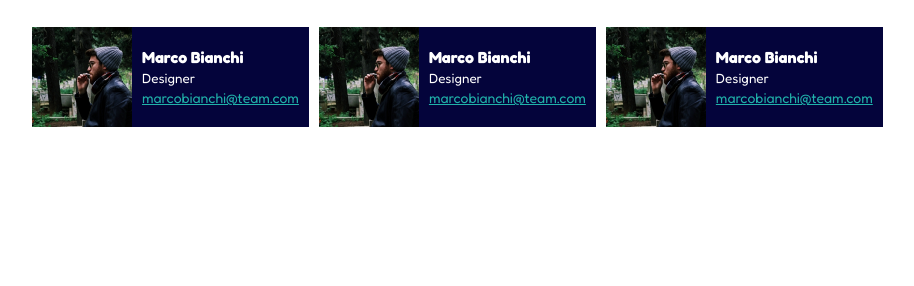
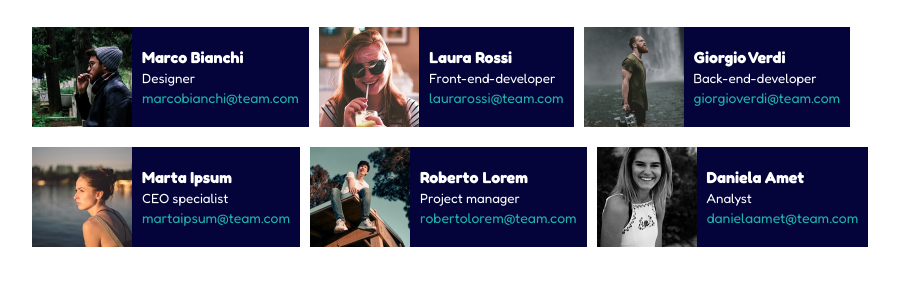
Before and after one commit to Nembo93/html-css-float-cards, a plain HTML site: page index.html in a window 1280 px wide. Shown: the part 132-418 px from the top of the page, without its empty margins (168-1082 px from the left). Drawn offline with Linux system fonts and the light colour scheme.

Commit message:
Cambiati connotati cards

```diff
--- a/css/index.css
+++ b/css/index.css
@@ -1,4 +1,4 @@
-/* COMMON */
+/*/// COMMON ///*/
 *{
     box-sizing: border-box;
     margin: 0;
@@ -11,15 +11,15 @@
     clear: both;
 }
 
-/* TYPOGRAPHY */
+/*/// TYPOGRAPHY ///*/
 body{
     font-family: 'Fredoka', sans-serif;
 }
 
 
-/* MAIN */
+/*/// MAIN ///*/
 
-/* title */
+/* TITLE */
 .box_title{
     max-width: 600px;
     margin: auto;
@@ -35,12 +35,15 @@ p{
     margin-bottom: 30px;
 }
 
-/* card */
+/* CARD */
+
+/* contenitore dellE cards */
 .container{
     max-width: 900px;
     margin: auto;
 }
 
+/* contenitore dellA */
 .box_card{
     color: white;
     background-color: rgb(4, 4, 59);
@@ -64,4 +67,5 @@ p{
 .mail{
    color: lightseagreen;
    font-size: 14px;
+   text-decoration: none;
 }
--- a/index.html
+++ b/index.html
@@ -14,13 +14,17 @@
 </head>
 
 <body>
+
+    <!-- Titolo pagina -->
     <div class="box_title">
         <h1>Meet our team</h1>
         <p>Lorem ipsum dolor sit amet consectetur adipisicing elit. Veritatis tenetur itaque ab ullam? In at ipsum ducimus cumque mollitia animi reprehenderit blanditiis!.</p>
     </div>
 
+    <!-- Sezione delle card -->
     <div class="container clearfix">
 
+        <!-- Marco Bianchi -->
         <div class="box_card">
             <img class="card_img clearfix" src="img/assets/img/male1.png" alt="Marco">
             <div class="card_info">
@@ -31,23 +35,58 @@
             </div>
         </div>
 
+        <!-- Laura Rossi -->
         <div class="box_card">
-            <img class="card_img clearfix" src="img/assets/img/male1.png" alt="Marco">
+            <img class="card_img clearfix" src="img/assets/img/female1.png" alt="Laura">
             <div class="card_info">
-                <h4>Marco Bianchi</h4>
-                <small>Designer</small>
+                <h4>Laura Rossi</h4>
+                <small>Front-end-developer</small>
                 <br>
-                <a class="mail" href="">marcobianchi@team.com</a>
+                <a class="mail" href="">laurarossi@team.com</a>
             </div>
         </div>
 
+        <!-- Giorgio Verdi -->
         <div class="box_card">
-            <img class="card_img clearfix" src="img/assets/img/male1.png" alt="Marco">
+            <img class="card_img clearfix" src="img/assets/img/male2.png" alt="Giorgio">
             <div class="card_info">
-                <h4>Marco Bianchi</h4>
-                <small>Designer</small>
+                <h4>Giorgio Verdi</h4>
+                <small>Back-end-developer</small>
                 <br>
-                <a class="mail" href="">marcobianchi@team.com</a>
+                <a class="mail" href="">giorgioverdi@team.com</a>
+            </div>
+        </div>
+
+        <!-- Marta Ipsum -->
+        <div class="box_card">
+            <img class="card_img clearfix" src="img/assets/img/female2.png" alt="Marta">
+            <div class="card_info">
+                <h4>Marta Ipsum</h4>
+                <small>CEO specialist</small>
+                <br>
+                <a class="mail" href="">martaipsum@team.com</a>
+            </div>
+        </div>
+
+        <!-- Roberto Lorem -->
+        <div class="box_card">
+            <img class="card_img clearfix" src="img/assets/img/male3.png" alt="Roberto">
+            <div class="card_info">
+                <h4>Roberto Lorem</h4>
+                <small>Project manager</small>
+                <br>
+                <a class="mail" href="">robertolorem@team.com</a>
+            </div>
+        </div>
+
+        <!-- Daniela Amet -->
+        <div class="box_card">
+            <img class="card_img clearfix" src="img/assets/img/female3.png" alt="Daniela">
+            <div class="card_info">
+                <h4>Daniela Amet</h4>
+                <small>Analyst</small>
+                <br>
+                <a class="mail" href="">danielaamet@team.com</a>
             </div>
         </div>
 
```
